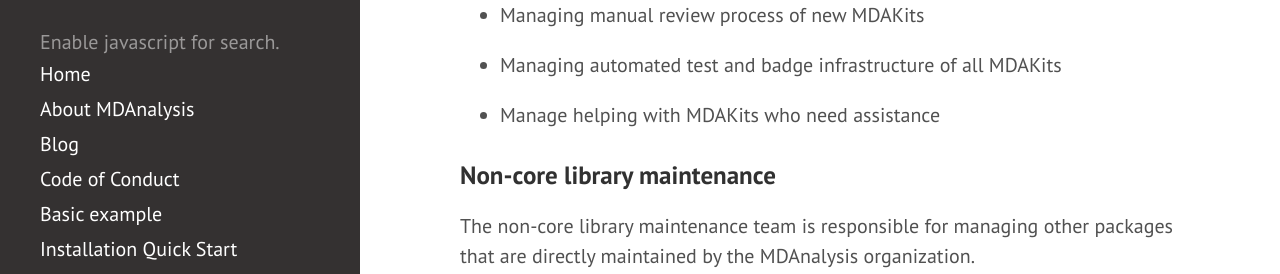
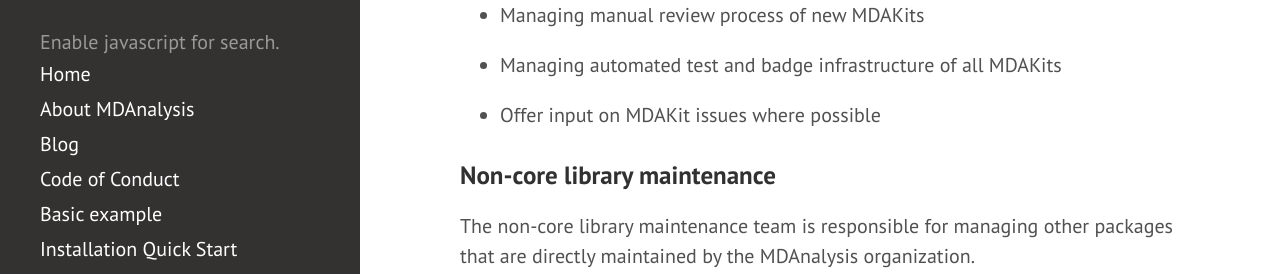
Before and after one commit to MDAnalysis/MDAnalysis.github.io, a Jekyll site: the page built from pages/team.md, in a window 1280 px wide and 900 px high, scrolled down 4512 px. Shown: the part 158-432 px from the top of the window. Built offline with Jekyll 4.4.1, drawn with Linux system fonts in a browser that asks for light colours; comment, search, counter and statistics services are not loaded.

Commit message:
Rephrase task on helping with specific MDAKits
From team reviews: “Manage helping with MDAKits who need assistance” is an unclear goal, and possibly an unrealistic one as the registry grows. We suggest rephrasing the responsibility to “offer input on MDAKit issues where possible” as a more realistic responsibility.

```diff
--- a/_data/team/roles/mdakit_registry.yml
+++ b/_data/team/roles/mdakit_registry.yml
@@ -3,7 +3,7 @@ tasks:
   - Managing submissions to MDAKits registry
   - Managing manual review process of new MDAKits
   - Managing automated test and badge infrastructure of all MDAKits
-  - Manage helping with MDAKits who need assistance
+  - Offer input on MDAKit issues where possible
 current_members:
   - "[Irfan Alibay](https://github.com/IAlibay)"
   - "[Fiona Naughton](https://github.com/fiona-naughton)"
```
